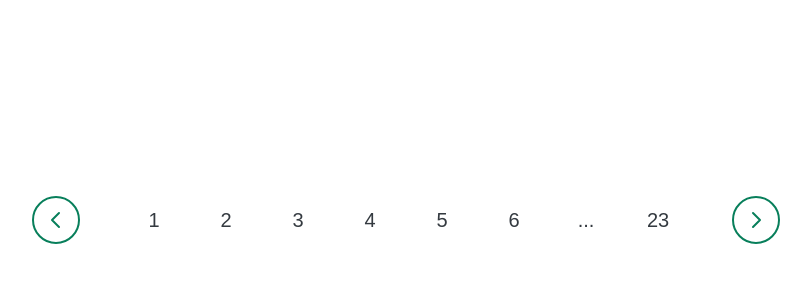
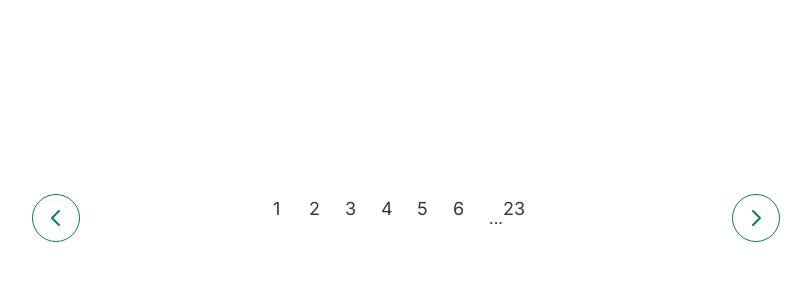
Before and after one commit to iamieht/web-dev-courses, a plain HTML site: page Build_Responsive_Real-World_Websites_HTML_CSS/Lessons/06-Components/04-pagination.html in a window 1280 px wide. Shown: the whole page, without its empty margins (234-1045 px from the left). Drawn offline with Linux system fonts and the light colour scheme.

Commit message:
Update 04-pagination.html

```diff
--- a/Build_Responsive_Real-World_Websites_HTML_CSS/Lessons/06-Components/04-pagination.html
+++ b/Build_Responsive_Real-World_Websites_HTML_CSS/Lessons/06-Components/04-pagination.html
@@ -47,31 +47,9 @@
         position: relative;
       }
 
-      .numbers {
-        display: flex;
-        align-items: center;
-        gap: 32px;
-      }
-
-      .number {
-        width: 40px;
-        height: 40px;
-        font-size: 20px;
-        border-radius: 50%;
-        cursor: pointer;
-        border: none;
-        background-color: #fff;
-        color: #343a40;
-      }
-
-      .number:hover {
-        background-color: #087f5b;
-        color: #fff;
-      }
-
       .btn {
         background-color: #fff;
-        border: 2px solid #087f5b;
+        border: 1px solid #087f5b;
         height: 48px;
         width: 48px;
         position: absolute;
@@ -108,20 +86,25 @@
         width: 24px;
         stroke: #087f5b;
       }
+
+      .page-link:link,
+      .page-link:visited {
+        font-size: 18px;
+        color: #343a40;
+        text-decoration: none;
+        height: 36px;
+        width: 36px;
+        display: inline-block;
+      }
+      .page-link:hover,
+      .page-link:active {
+        background-color: #087f5b;
+        color: #fff;
+      }
     </style>
   </head>
   <body>
     <div class="pagination">
-      <div class="numbers">
-        <button class="number">1</button>
-        <button class="number">2</button>
-        <button class="number">3</button>
-        <button class="number">4</button>
-        <button class="number">5</button>
-        <button class="number">6</button>
-        <button class="number">...</button>
-        <button class="number">23</button>
-      </div>
       <button class="btn btn--left">
         <svg
           class="btn-icon"
@@ -138,6 +121,15 @@
           ></path>
         </svg>
       </button>
+      <a href="#" class="page-link">1</a>
+      <a href="#" class="page-link">2</a>
+      <a href="#" class="page-link">3</a>
+      <a href="#" class="page-link">4</a>
+      <a href="#" class="page-link">5</a>
+      <a href="#" class="page-link">6</a>
+      <span class="dots">...</span>
+      <a href="#" class="page-link">23</a>
+
       <button class="btn btn--right">
         <svg
           class="btn-icon"
```
